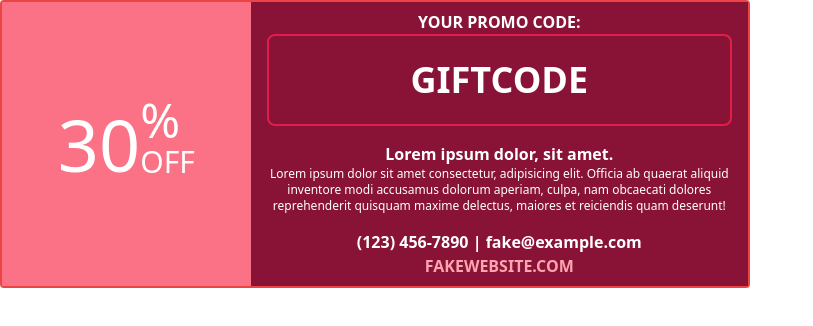
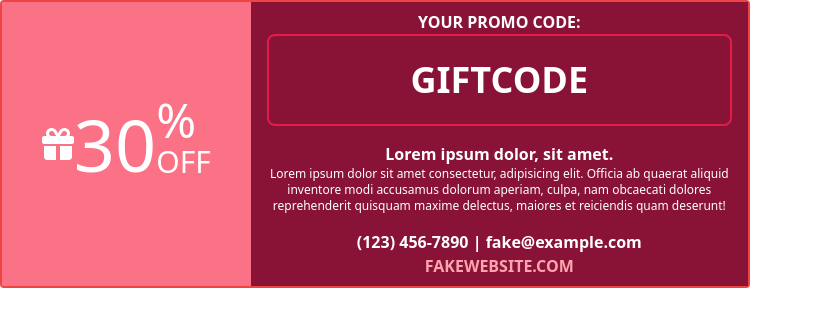
Before and after one commit to Buraiyen/coupon-wallet, a Nuxt app: page / in a window 1280 px wide. Shown: the top 326 px of the page, without its empty margins (0-813 px from the left). Built offline with nearby package versions, Linux system fonts and the light colour scheme.

Commit message:
:lipstick: style: fontawesome gift icon

```diff
--- a/components/coupon-card.vue
+++ b/components/coupon-card.vue
@@ -3,6 +3,7 @@
     class="w-[750px] text-white border-2 border-solid rounded border-red-500 grid grid-cols-3"
   >
     <div class="bg-rose-400 flex items-center justify-center col-span-1">
+      <font-awesome-icon :icon="['fas', 'gift']" size="2xl" />
       <h3 class="text-7xl">30</h3>
       <div class="grid grid-rows-2">
         <p class="text-5xl">%</p>
```
